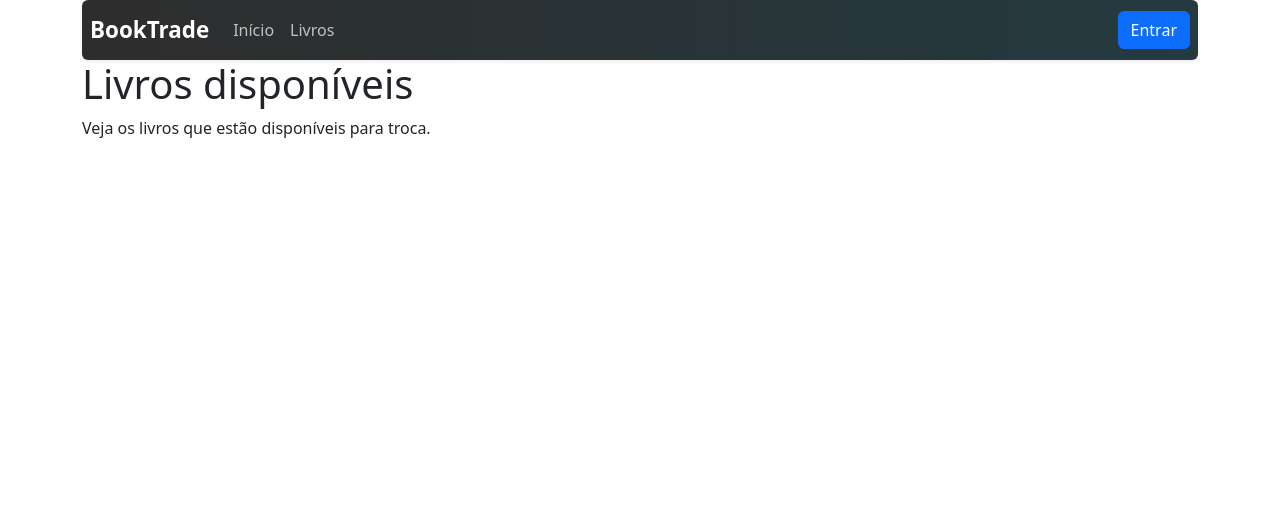
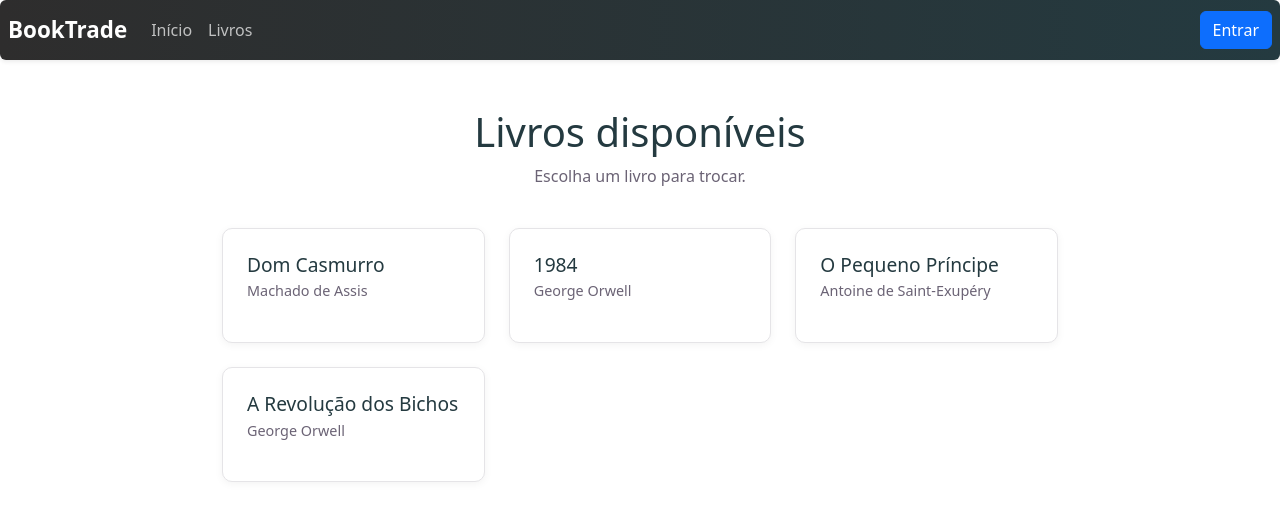
Before and after one commit to DaniloLimaS2/tcc_booktrade_1, a React (Vite) app in the folder tcc_booktrade_1/: page /livros in a window 1280 px wide. Shown: the top 520 px of the page. Built offline with nearby package versions, Linux system fonts and the light colour scheme.

Commit message:
Estilizacao das paginas Home e Livros

```diff
--- a/tcc_booktrade_1/src/pages/ListarProduto/ListarProduto.jsx
+++ b/tcc_booktrade_1/src/pages/ListarProduto/ListarProduto.jsx
@@ -1,11 +1,30 @@
+import styles from './ListarProduto.module.css';
 import MenuFuncionario from '../MenuFuncionario/MenuFuncionario';
 
 const ListarProduto = () => {
+  const livros = [
+    { id: 1, titulo: "Dom Casmurro", autor: "Machado de Assis" },
+    { id: 2, titulo: "1984", autor: "George Orwell" },
+    { id: 3, titulo: "O Pequeno Príncipe", autor: "Antoine de Saint-Exupéry" },
+    { id: 4, titulo: "A Revolução dos Bichos", autor: "George Orwell" },
+  ];
+
   return (
-    <div className="container">
+    <div>
       <MenuFuncionario />
-      <h1>Livros disponíveis</h1>
-      <p>Veja os livros que estão disponíveis para troca.</p>
+      <div className={styles.container}>
+        <h1 className={styles.titulo}>Livros disponíveis</h1>
+        <p className={styles.subtitulo}>Escolha um livro para trocar.</p>
+
+        <div className={styles.grade}>
+          {livros.map((livro) => (
+            <div key={livro.id} className={styles.card}>
+              <h2 className={styles.cardTitulo}>{livro.titulo}</h2>
+              <p className={styles.cardAutor}>{livro.autor}</p>
+            </div>
+          ))}
+        </div>
+      </div>
     </div>
   );
 };
--- /dev/null
+++ b/tcc_booktrade_1/src/pages/ListarProduto/ListarProduto.module.css
@@ -0,0 +1,49 @@
+.container {
+  padding: 3rem 2rem;
+  max-width: 900px;
+  margin: 0 auto;
+}
+
+.titulo {
+  font-size: 2.5rem;
+  color: #243a40;
+  margin-bottom: 0.5rem;
+  text-align: center;
+}
+
+.subtitulo {
+  color: #6b6375;
+  text-align: center;
+  margin-bottom: 2.5rem;
+}
+
+.grade {
+  display: grid;
+  grid-template-columns: repeat(auto-fill, minmax(220px, 1fr));
+  gap: 1.5rem;
+}
+
+.card {
+  border: 1px solid #e5e4e7;
+  border-radius: 10px;
+  padding: 1.5rem;
+  background: white;
+  box-shadow: 0 2px 8px rgba(0, 0, 0, 0.05);
+  transition: 0.3s;
+}
+
+.card:hover {
+  transform: translateY(-4px);
+  box-shadow: 0 6px 16px rgba(0, 0, 0, 0.1);
+}
+
+.cardTitulo {
+  font-size: 1.2rem;
+  color: #243a40;
+  margin-bottom: 0.3rem;
+}
+
+.cardAutor {
+  color: #6b6375;
+  font-size: 0.9rem;
+}
```
